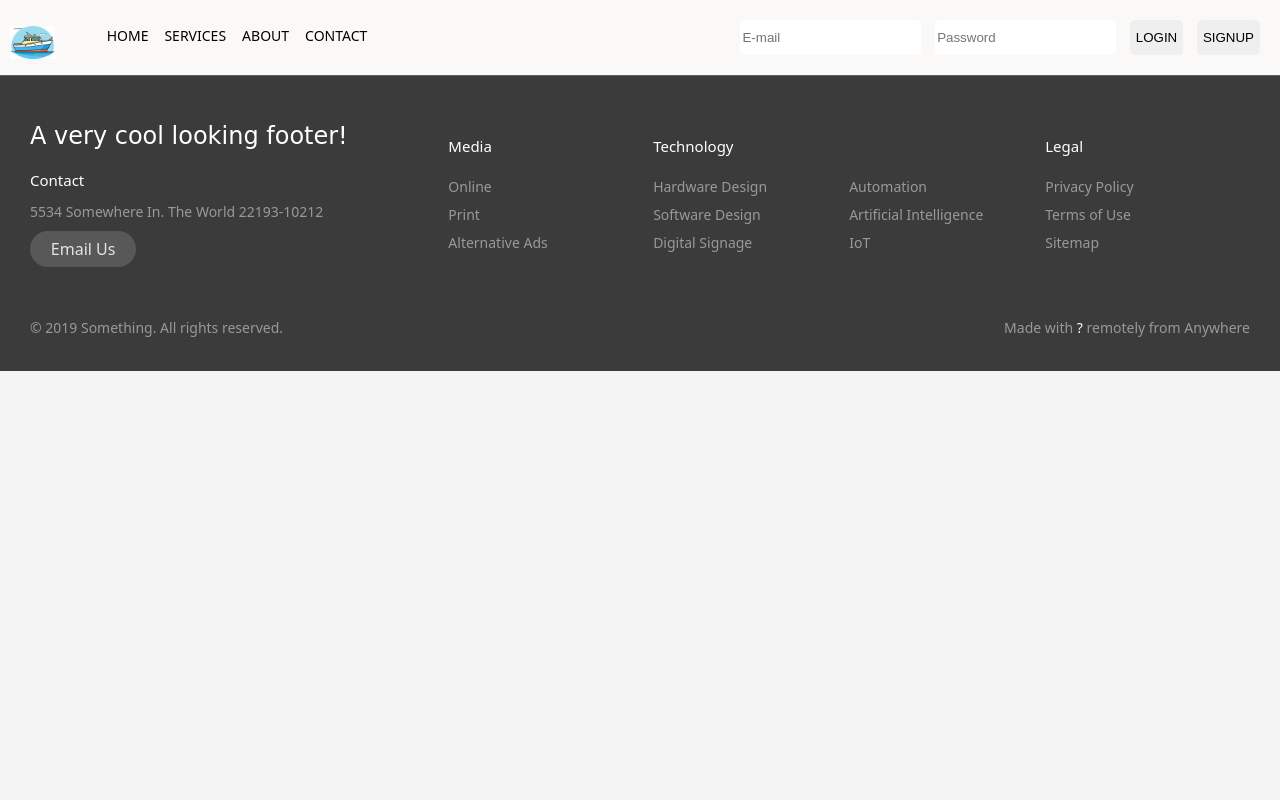
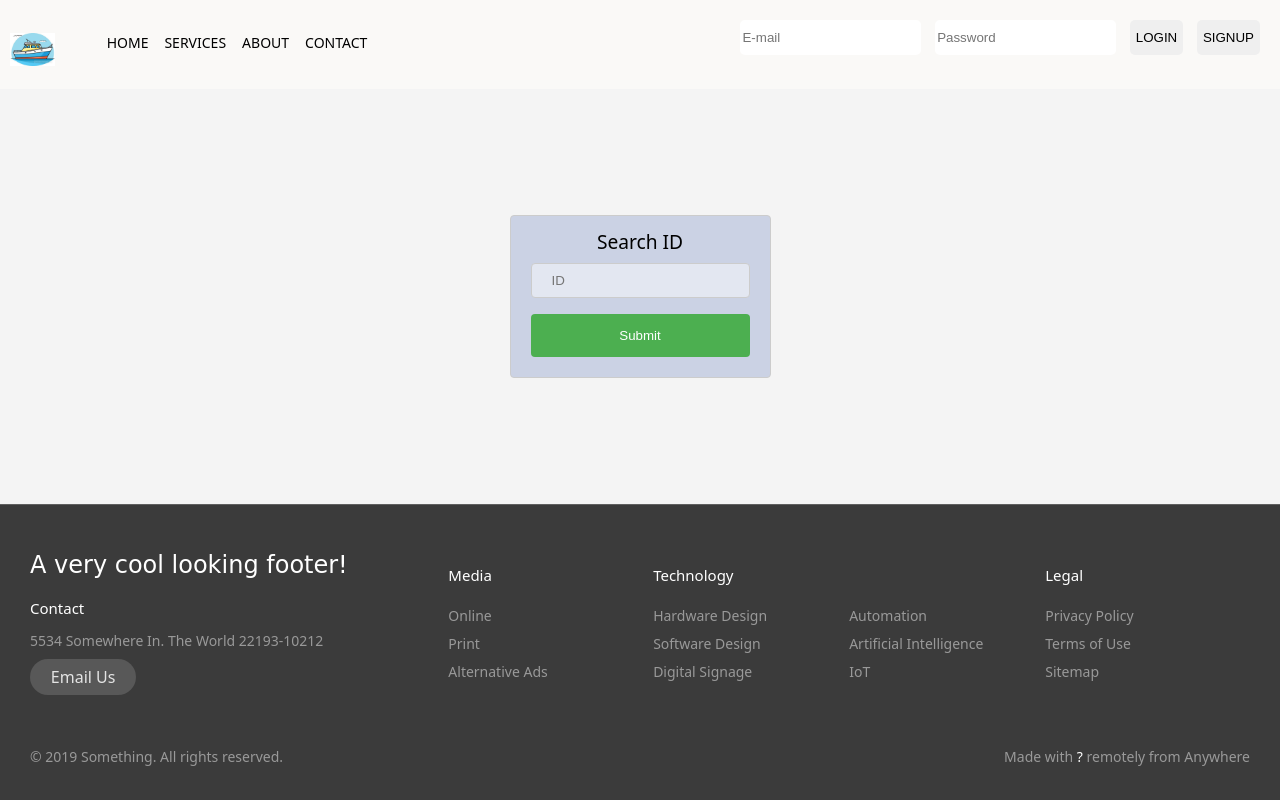
Before and after one commit to bluemario8/boats, a Flask app: template templates/boats.html in a window 1280 px wide. Run offline with Flask 3, Linux system fonts and the light colour scheme; the template is opened without the code that fills it, so the values that code supplies are empty.

Commit message:
Added Search ID html and css

```diff
--- /dev/null
+++ b/static/styles/styles.css
@@ -0,0 +1,59 @@
+.body{
+    margin: auto;
+}
+.input_field {
+    width: 100%;
+    padding: 12px 20px;
+    margin: 8px 0;
+    display: inline-block;
+    border: 1px solid #ccc;
+    border-radius: 4px;
+    box-sizing: border-box;
+}
+
+.input_submit {
+    width: 100%;
+    background-color: #4CAF50;
+    color: white;
+    padding: 14px 20px;
+    margin: 8px 0;
+    border: none;
+    border-radius: 4px;
+    cursor: pointer;
+}
+
+.input_submit:hover {
+    background-color: #45a049;
+}
+
+/* Boats Page Start */
+
+.search_id {
+    display: flex;
+    flex-direction: column;
+    width: 100%;
+    padding: 12px 20px;
+    margin: 8px 0;
+    background-color: #cbd2e4;
+    border: 1px solid #ccc;
+    border-radius: 4px;
+    box-sizing: border-box;
+}
+
+.search_id label {
+    font-size: 1.2rem;
+    text-align: center;
+}
+
+.search_id .input {
+    width: 100%;
+    padding: 12px 20px;
+    background-color: #ffffff75;
+    margin: 8px 0;
+    display: inline-block;
+    border: 1px solid #ccc;
+    border-radius: 4px;
+    box-sizing: border-box;
+}
+
+/* Boats Page End */
--- a/templates/boats.html
+++ b/templates/boats.html
@@ -1,6 +1,12 @@
+<link rel="stylesheet" href="../static/styles/styles.css">
 {% extends 'base.html' %}
 {% block body %}
-
+    <div class="body">
+        <form class="search_id" action="/boats" method="POST">
+            <label for="search">Search ID</label>
+            <input type="number" name="search" placeholder="ID" class="input">
+            <input type="submit" value="Submit" class="input_submit">
+        </form>
     {% for boat in boats %}
             <ul>
                 <li>{{boat[0]}}</li>
@@ -11,7 +17,7 @@
             </ul>
 
     {% endfor %}
-
+    </div>
 
 
 {% endblock %}
```
Also changed, not shown: templates/boat_create.html (+1 -30 lines). Lines whose indentation alone changed are shown as unchanged.
